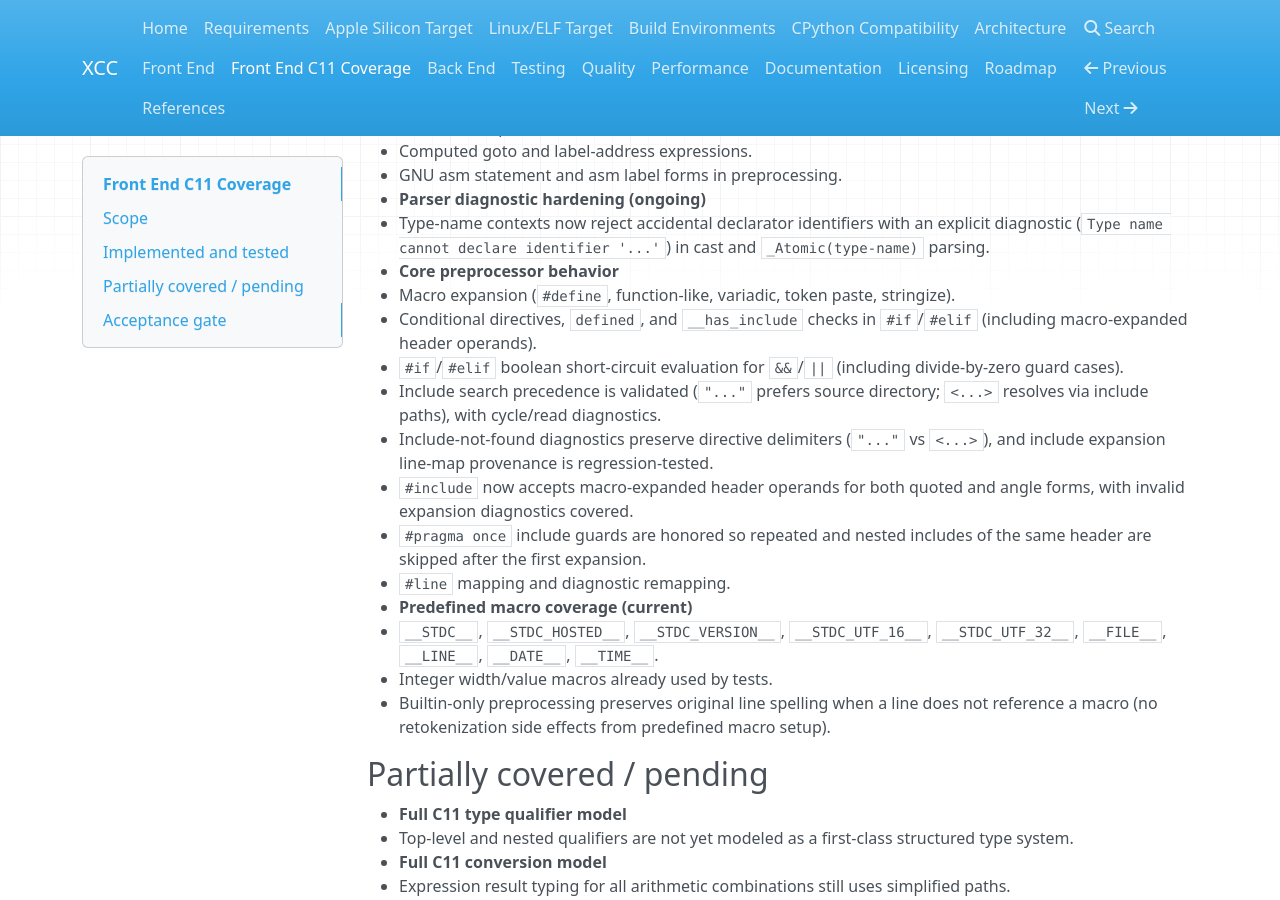
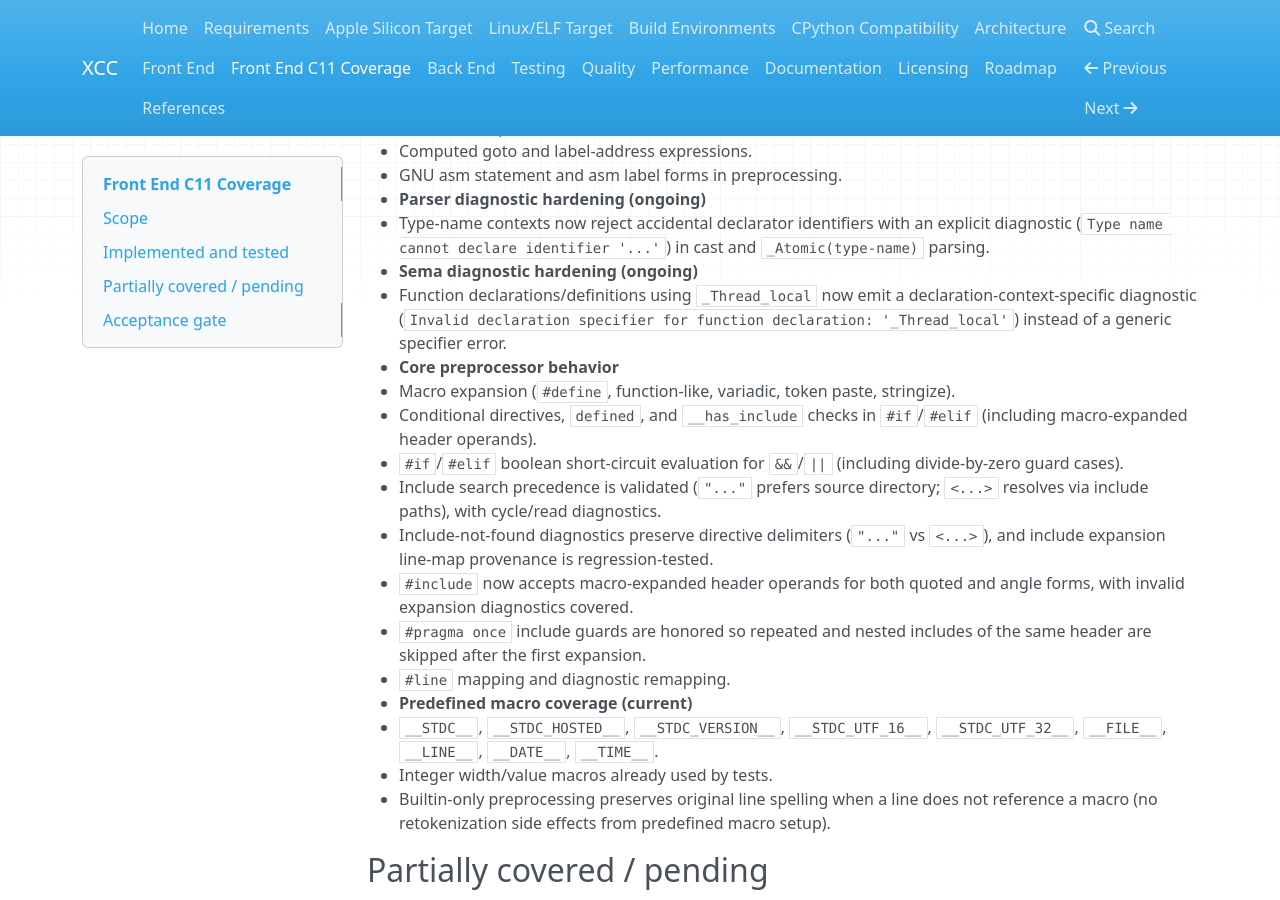
Before and after one commit to tcztzy/xcc, an MkDocs documentation site: the page built from docs/frontend_c11_coverage.md, in a window 1280 px wide and 900 px high, scrolled down 352 px. Built offline with MkDocs 1.6.1, drawn with Linux system fonts in a browser that asks for light colours; nearby versions of some CDN libraries.

Commit message:
sema: make function _Thread_local diagnostic explicit

```diff
--- a/docs/frontend_c11_coverage.md
+++ b/docs/frontend_c11_coverage.md
@@ -16,6 +16,8 @@ living checklist for parser/sema/preprocessor behavior and regression tests.
   - GNU asm statement and asm label forms in preprocessing.
 - **Parser diagnostic hardening (ongoing)**
   - Type-name contexts now reject accidental declarator identifiers with an explicit diagnostic (`Type name cannot declare identifier '...'`) in cast and `_Atomic(type-name)` parsing.
+- **Sema diagnostic hardening (ongoing)**
+  - Function declarations/definitions using `_Thread_local` now emit a declaration-context-specific diagnostic (`Invalid declaration specifier for function declaration: '_Thread_local'`) instead of a generic specifier error.
 - **Core preprocessor behavior**
   - Macro expansion (`#define`, function-like, variadic, token paste, stringize).
   - Conditional directives, `defined`, and `__has_include` checks in `#if`/`#elif` (including macro-expanded header operands).
```
Also changed, not shown: TODO.md (+3 -0 lines), 2 other files.
